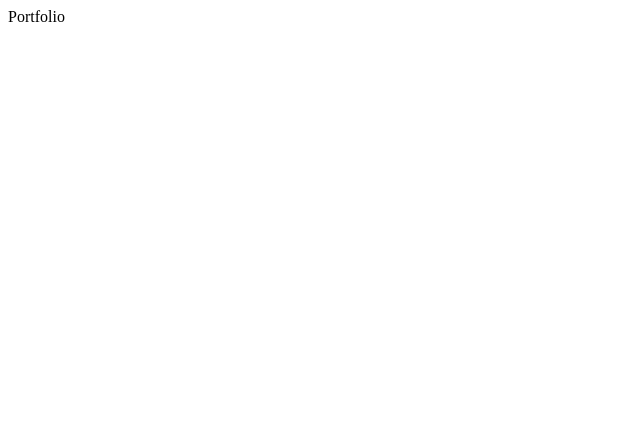
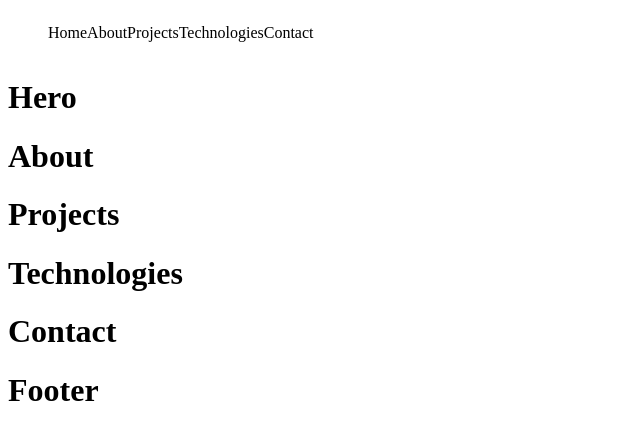
Before and after one commit to PaingSC/PSC-Portfolio, a React (Vite) app: page / in a window 1280 px wide. Shown: the top 440 px of the page, without its empty margins (0-640 px from the left). Built offline with nearby package versions, Linux system fonts and the light colour scheme.

Commit message:
Creating component participants

```diff
--- a/package.json
+++ b/package.json
@@ -23,6 +23,7 @@
     "eslint-plugin-react": "^7.32.2",
     "eslint-plugin-react-hooks": "^4.6.0",
     "eslint-plugin-react-refresh": "^0.4.3",
+    "react-router-dom": "^6.22.1",
     "vite": "^4.4.5"
   }
 }
--- a/src/App.jsx
+++ b/src/App.jsx
@@ -1,5 +1,23 @@
+import About from "./components/About";
+import Contact from "./components/Contact";
+import Footer from "./components/Footer";
+import Header from "./components/Header";
+import Hero from "./components/Hero";
+import Projects from "./components/Projects";
+import Technologies from "./components/Technologies";
+
 function App() {
-  return <div>Portfolio</div>;
+  return (
+    <div>
+      <Header />
+      <Hero />
+      <About />
+      <Projects />
+      <Technologies />
+      <Contact />
+      <Footer />
+    </div>
+  );
 }
 
 export default App;
--- /dev/null
+++ b/src/components/About.jsx
@@ -0,0 +1,9 @@
+function About() {
+  return (
+    <div>
+      <h1>About</h1>
+    </div>
+  );
+}
+
+export default About;
--- /dev/null
+++ b/src/components/Contact.jsx
@@ -0,0 +1,9 @@
+function Contact() {
+  return (
+    <div>
+      <h1>Contact</h1>
+    </div>
+  );
+}
+
+export default Contact;
--- /dev/null
+++ b/src/components/Footer.jsx
@@ -0,0 +1,9 @@
+function Footer() {
+  return (
+    <div>
+      <h1>Footer</h1>
+    </div>
+  );
+}
+
+export default Footer;
--- /dev/null
+++ b/src/components/Header.jsx
@@ -0,0 +1,17 @@
+import styles from "./Header.module.css";
+
+function Header() {
+  return (
+    <div className={styles.header}>
+      <ul>
+        <li>Home</li>
+        <li>About</li>
+        <li>Projects</li>
+        <li>Technologies</li>
+        <li>Contact</li>
+      </ul>
+    </div>
+  );
+}
+
+export default Header;
--- /dev/null
+++ b/src/components/Header.module.css
@@ -0,0 +1,11 @@
+.header {
+  display: flex;
+  flex-wrap: wrap;
+  justify-content: space-between;
+}
+.header ul {
+  list-style: none;
+  display: flex;
+  flex-wrap: wrap;
+  justify-content: space-between;
+}
--- /dev/null
+++ b/src/components/Hero.jsx
@@ -0,0 +1,9 @@
+function Hero() {
+  return (
+    <div>
+      <h1>Hero</h1>
+    </div>
+  );
+}
+
+export default Hero;
--- /dev/null
+++ b/src/components/Projects.jsx
@@ -0,0 +1,9 @@
+function Projects() {
+  return (
+    <div>
+      <h1>Projects</h1>
+    </div>
+  );
+}
+
+export default Projects;
--- /dev/null
+++ b/src/components/Technologies.jsx
@@ -0,0 +1,9 @@
+function Technologies() {
+  return (
+    <div>
+      <h1>Technologies</h1>
+    </div>
+  );
+}
+
+export default Technologies;
```
Also changed, not shown: src/components/Experience.jsx (added, +9 -0 lines), 1 other file (tests, documents, lock files or other folders).
